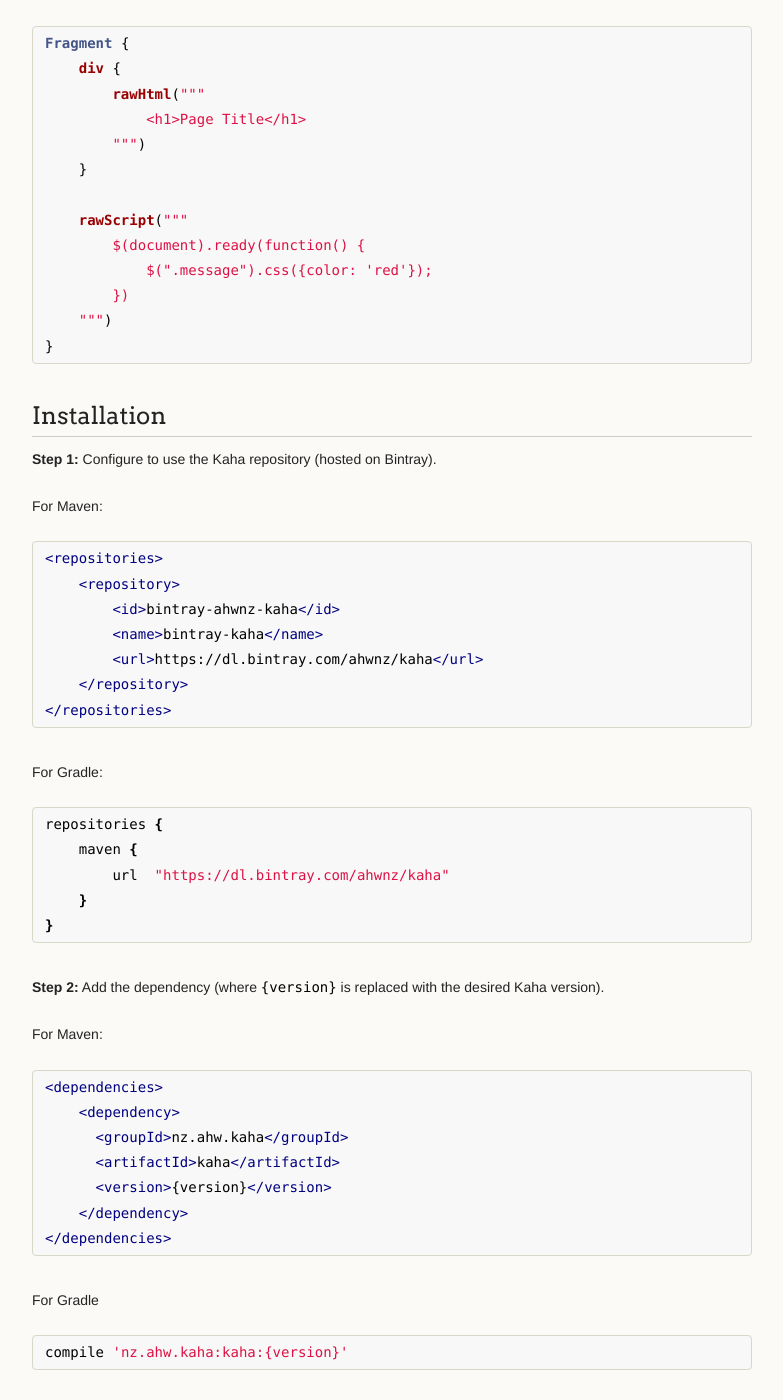
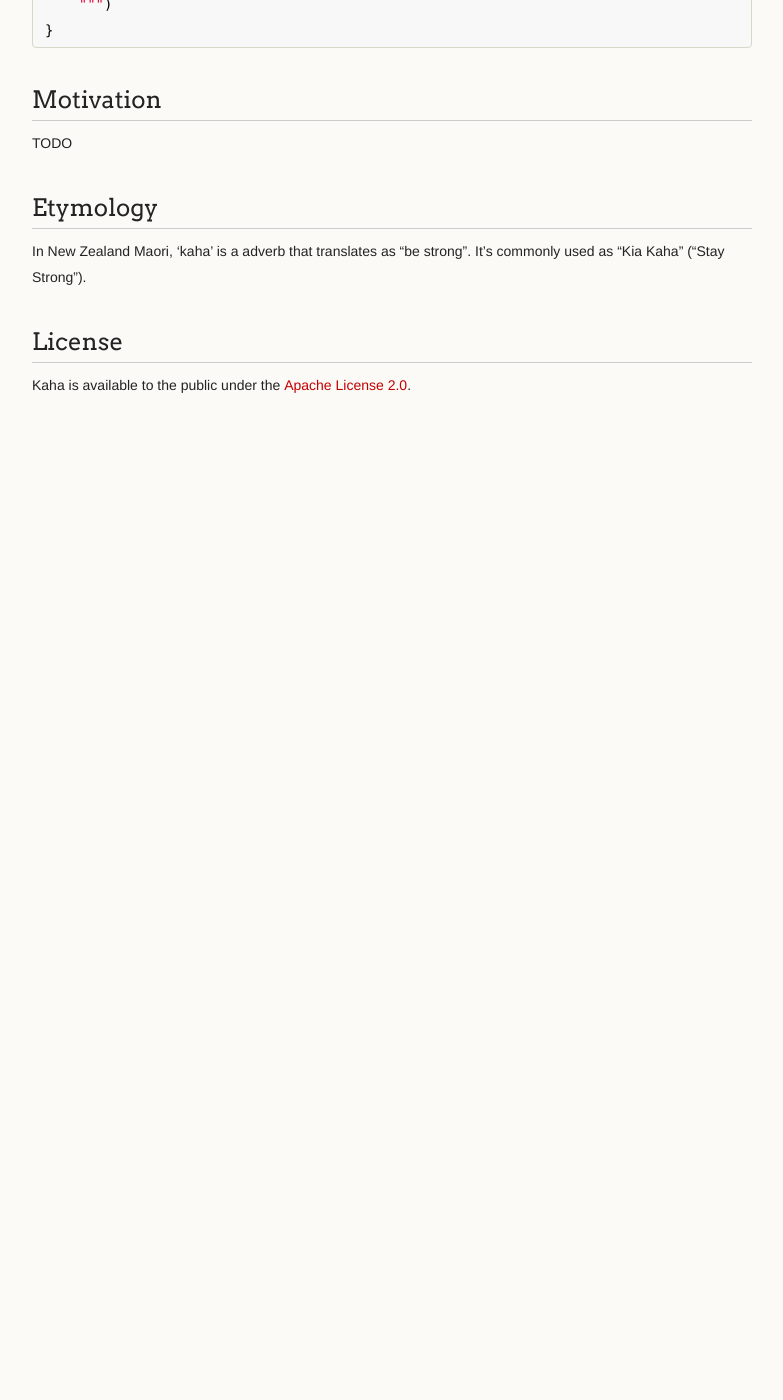
Before and after one commit to alexwestphal/kaha, a Jekyll site: the page built from index.md, in a window 1280 px wide and 1400 px high, scrolled down 3948 px. Shown: the whole window, without its empty margins (223-1006 px from the left). Built offline with Jekyll 4.4.1, drawn with Linux system fonts in a browser that asks for light colours; our own code applies the rules of GitHub Pages for plain Markdown files; a script that is not in the unit is left out; after the commit the page ends 4418 px from its top, so only the background shows below that; some of the changed text lies outside the part shown.

Commit message:
Removed outdated material from index

````diff
--- a/index.md
+++ b/index.md
@@ -131,19 +130,6 @@ Fragment {
 }
 ```
 
-We can also create resuable parameter extractors:
-
-```kotlin
-// Define that userId (if requested) should be an Int otherwise a 400 - Bad Request error is sent
-val HandlerContext.Parameters.userId: Int get() = require("user_id", errorMessage = "Invalid or missing user_id")
-
-
-override fun get() = Handler {
-    lookupUserData(parameters.userId)
-    ...
-}
-```
-
 ### Escapable
 
 Kaha makes it easy to escape from the DSL and produce raw output.
@@ -164,48 +150,9 @@ Fragment {
 }
 ```
 
+## Motivation
 
-## Installation
-
-**Step 1:** Configure to use the Kaha repository (hosted on Bintray).
-
-For Maven:
-```xml
-<repositories>
-    <repository>
-        <id>bintray-ahwnz-kaha</id>
-        <name>bintray-kaha</name>
-        <url>https://dl.bintray.com/ahwnz/kaha</url>
-    </repository>
-</repositories>
-```
-
-For Gradle:
-```groovy
-repositories {
-    maven {
-        url  "https://dl.bintray.com/ahwnz/kaha"
-    }
-}
-```
-
-**Step 2:** Add the dependency (where `{version}` is replaced with the desired Kaha version).
-
-For Maven:
-```xml
-<dependencies>
-    <dependency>
-      <groupId>nz.ahw.kaha</groupId>
-      <artifactId>kaha</artifactId>
-      <version>{version}</version>
-    </dependency>
-</dependencies>
-```
-
-For Gradle
-```groovy
-compile 'nz.ahw.kaha:kaha:{version}'
-```
+TODO
 
 ## Etymology
 
````
Also changed, not shown: other parts of index.md (+3 -4 lines).
